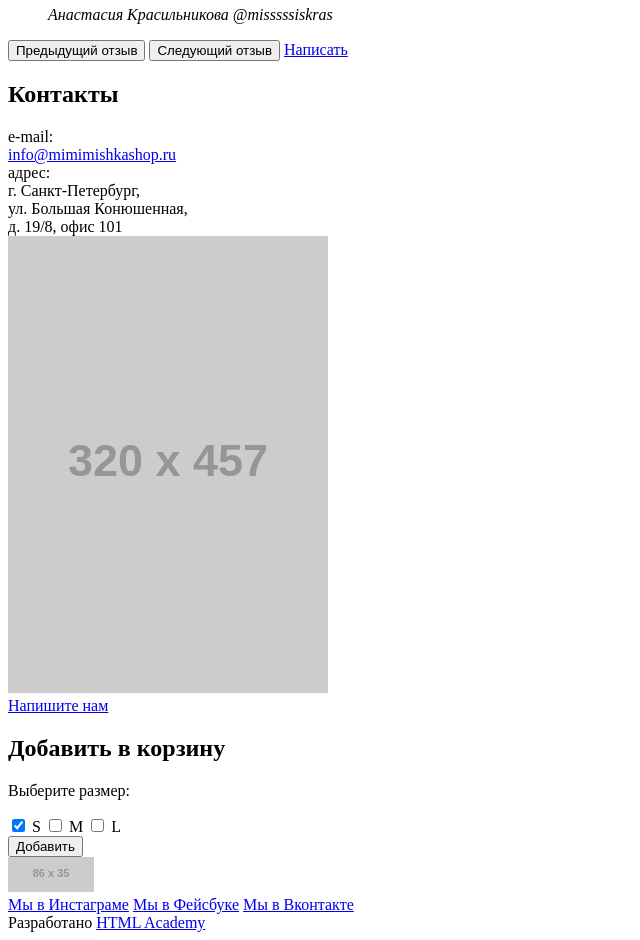
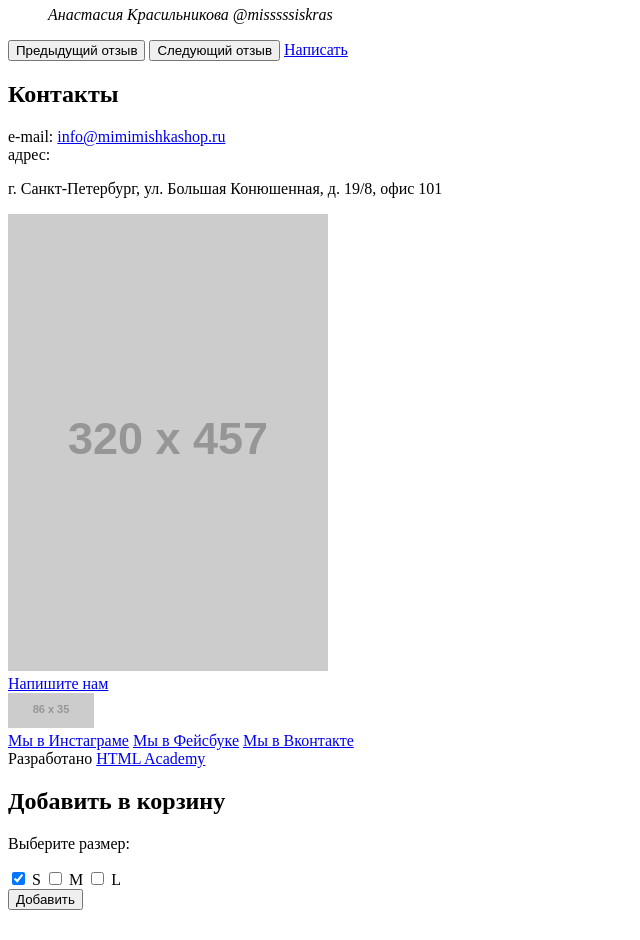
Before and after one commit to alchimik/465-mishka, a website: page index.html in a window 1280 px wide. Shown: the part 1060-2000 px from the top of the page, without its empty margins (0-640 px from the left). After the commit the page ends 1978 px from the top, so only its background shows below. Drawn offline with Linux system fonts and the light colour scheme; placeholder pictures from the web are drawn by us.

Commit message:
Правки по замечаниям наставника 2
- переместил модальное окно под футер
- исправлена разметка блока контактов на главной
- заменен класс товара в каталоге

```diff
--- a/index.html
+++ b/index.html
@@ -132,19 +132,17 @@
   <div class="contacts__wrapper">
     <h2 class="contacts__title">Контакты</h2>
     <div class="contacts__block">
-      <div class="contacts__field">e-mail:</div>
-      <div class="contacts__value">
-        <a class="contacts__email" href="mailto:info@mimimishkashop.ru">info@mimimishkashop.ru</a>
-      </div>
+      <span class="contacts__field">e-mail:</span>
+      <a class="contacts__value" href="mailto:info@mimimishkashop.ru">info@mimimishkashop.ru</a>
     </div>
 
     <div class="contacts__block">
-      <div class="contacts__field">адрес:</div>
-      <div class="contacts__value">
-        <div>г. Санкт-Петербург,</div>
-        <div>ул. Большая Конюшенная,</div>
-        <div>д. 19/8, офис 101</div>
-      </div>
+      <span class="contacts__field">адрес:</span>
+      <p class="contacts__value">
+        г. Санкт-Петербург,
+        ул. Большая Конюшенная,
+        д. 19/8, офис 101
+      </p>
     </div>
   </div>
 
@@ -155,6 +153,30 @@
     <a href="#" class="contacts__response-button btn">Напишите нам</a>
   </div>
 </section>
+
+<footer class="page-footer">
+  <div class="page-footer__wrapper">
+    <a class="page-footer__logo">
+      <img src="http://placehold.it/86x35" alt="Мишка" width="86" height="35">
+    </a>
+
+    <div class="social-links">
+      <a class="social-links__link  social-links__link--instagram" href="https://www.instagram.com/"
+         target="_blank" title="Мы в Инстаграме">Мы в Инстаграме</a>
+      <a class="social-links__link  social-links__link--facebook" href="https://www.facebook.com/"
+         target="_blank" title="Мы в Фейсбуке">Мы в Фейсбуке</a>
+      <a class="social-links__link  social-links__link--twitter" href="https://twitter.com/"
+         target="_blank" title="Мы в Вконтакте">Мы в Вконтакте</a>
+    </div>
+
+    <div class="page-footer__copyright">
+      <span>Разработано</span>
+      <a class="page-footer__copyright-link" href="https://htmlacademy.ru/intensive/adaptive" target="_blank">
+        HTML Academy
+      </a>
+    </div>
+  </div>
+</footer>
 
 <form class="modal-cart-from" action="https://echo.htmlacademy.ru/" method="post">
   <div class="modal-cart-from__wrapper">
@@ -181,29 +203,5 @@
   </div>
 </form>
 
-<footer class="page-footer">
-  <div class="page-footer__wrapper">
-    <a class="page-footer__logo">
-      <img src="http://placehold.it/86x35" alt="Мишка" width="86" height="35">
-    </a>
-
-    <div class="social-links">
-      <a class="social-links__link  social-links__link--instagram" href="https://www.instagram.com/"
-         target="_blank" title="Мы в Инстаграме">Мы в Инстаграме</a>
-      <a class="social-links__link  social-links__link--facebook" href="https://www.facebook.com/"
-         target="_blank" title="Мы в Фейсбуке">Мы в Фейсбуке</a>
-      <a class="social-links__link  social-links__link--twitter" href="https://twitter.com/"
-         target="_blank" title="Мы в Вконтакте">Мы в Вконтакте</a>
-    </div>
-
-    <div class="page-footer__copyright">
-      Разработано
-      <a class="page-footer__copyright-link" href="https://htmlacademy.ru/intensive/adaptive" target="_blank">
-        HTML Academy
-      </a>
-    </div>
-  </div>
-</footer>
-
 </body>
 </html>
```
Also changed, not shown: catalog.html (+4 -6 lines), form.html (+1 -1 lines).
